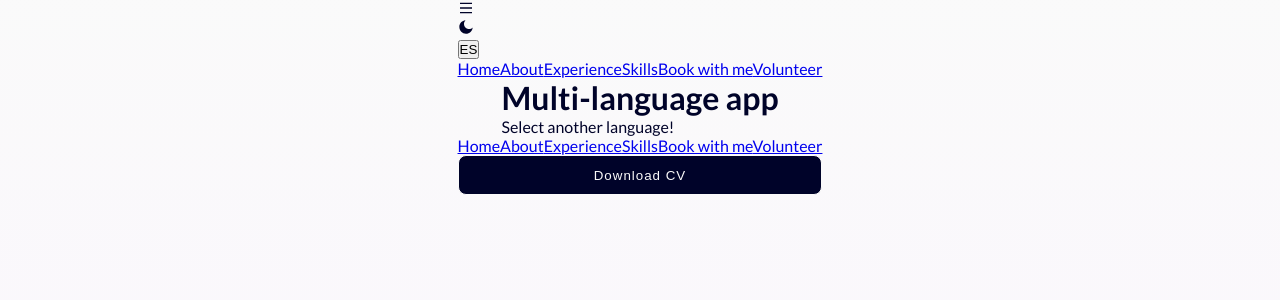
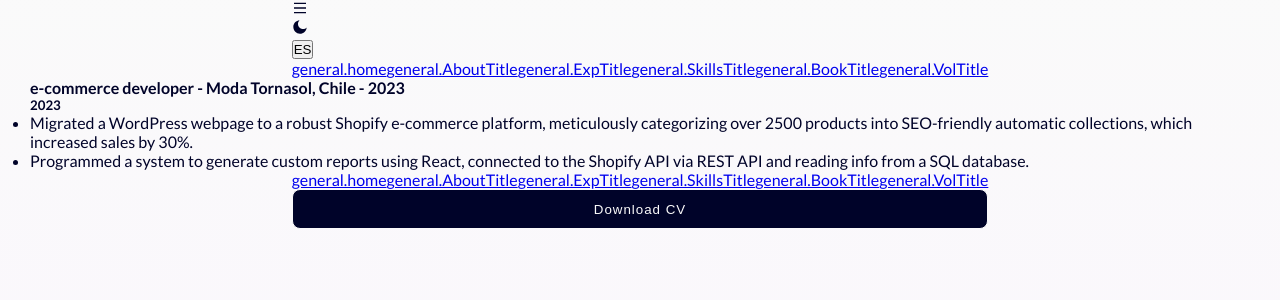
Before and after one commit to shimapi/portfolio, a React (Vite) app: page / in a window 1280 px wide. Shown: the top 300 px of the page. Built offline with nearby package versions, Linux system fonts and the light colour scheme.

Commit message:
feat: structuring info to en.json

```diff
--- /dev/null
+++ b/src/components/Experience/ExperienceCV.jsx
@@ -0,0 +1,24 @@
+const ExperienceCV = () => {
+	return (
+		<div className="experience-cv">
+			<h4 className="experience-cv__job-name">
+				{" "}
+				e-commerce developer - Moda Tornasol, Chile - 2023
+			</h4>
+			<h5 className="experience-cv__job-date">2023</h5>
+			<ul className="experience-cv__job-description">
+				<li>
+					Migrated a WordPress webpage to a robust Shopify e-commerce platform,
+					meticulously categorizing over 2500 products into SEO-friendly
+					automatic collections, which increased sales by 30%.
+				</li>
+				<li>
+					Programmed a system to generate custom reports using React, connected
+					to the Shopify API via REST API and reading info from a SQL database.
+				</li>
+			</ul>
+		</div>
+	);
+};
+
+export default ExperienceCV;
--- a/src/components/Menu/Menu.jsx
+++ b/src/components/Menu/Menu.jsx
@@ -10,22 +10,22 @@ export const Menu = () => {
 		<nav>
 			<div>
 				<NavLink className={isActive} to="/">
-					{t("home")}
+					{t("general.home")}
 				</NavLink>
 				<NavLink className={isActive} to="/about">
-					{t("AboutTitle")}
+					{t("general.AboutTitle")}
 				</NavLink>
 				<NavLink className={isActive} to="/experience">
-					{t("ExpTitle")}
+					{t("general.ExpTitle")}
 				</NavLink>
 				<NavLink className={isActive} to="/skills">
-					{t("SkillsTitle")}
+					{t("general.SkillsTitle")}
 				</NavLink>
 				<NavLink className={isActive} to="/calendar">
-					{t("BookTitle")}
+					{t("general.BookTitle")}
 				</NavLink>
 				<NavLink className={isActive} to="/volunteer">
-					{t("VolTitle")}
+					{t("general.VolTitle")}
 				</NavLink>
 			</div>
 		</nav>
--- a/src/components/Skills/Skills.jsx
+++ b/src/components/Skills/Skills.jsx
@@ -1,7 +1,24 @@
+import { useTranslation } from "react-i18next";
 import "./Skills.scss";
 
 const Skills = () => {
-	return <div>Skills</div>;
+	const { t } = useTranslation();
+
+	const skillsObject = t("skills", { returnObjects: true });
+	const skillsArray = Object.values(skillsObject);
+
+	return (
+		<div className="skills">
+			<h2 className="title">{t("general.SkillsTitle")}</h2>
+			<ul>
+				{skillsArray.map((skill, index) => (
+					<li key={index} className="skills__name">
+						{skill}
+					</li>
+				))}
+			</ul>
+		</div>
+	);
 };
 
 export default Skills;
--- a/src/pages/Home.jsx
+++ b/src/pages/Home.jsx
@@ -1,12 +1,12 @@
 import { useTranslation } from "react-i18next";
+import ExperienceCV from "../components/Experience/ExperienceCV";
 
 export const Home = () => {
 	const { t } = useTranslation();
 
 	return (
 		<main>
-			<h1>{t("title")}</h1>
-			<span>{t("label")} </span>
+			<ExperienceCV />
 		</main>
 	);
 };
```
